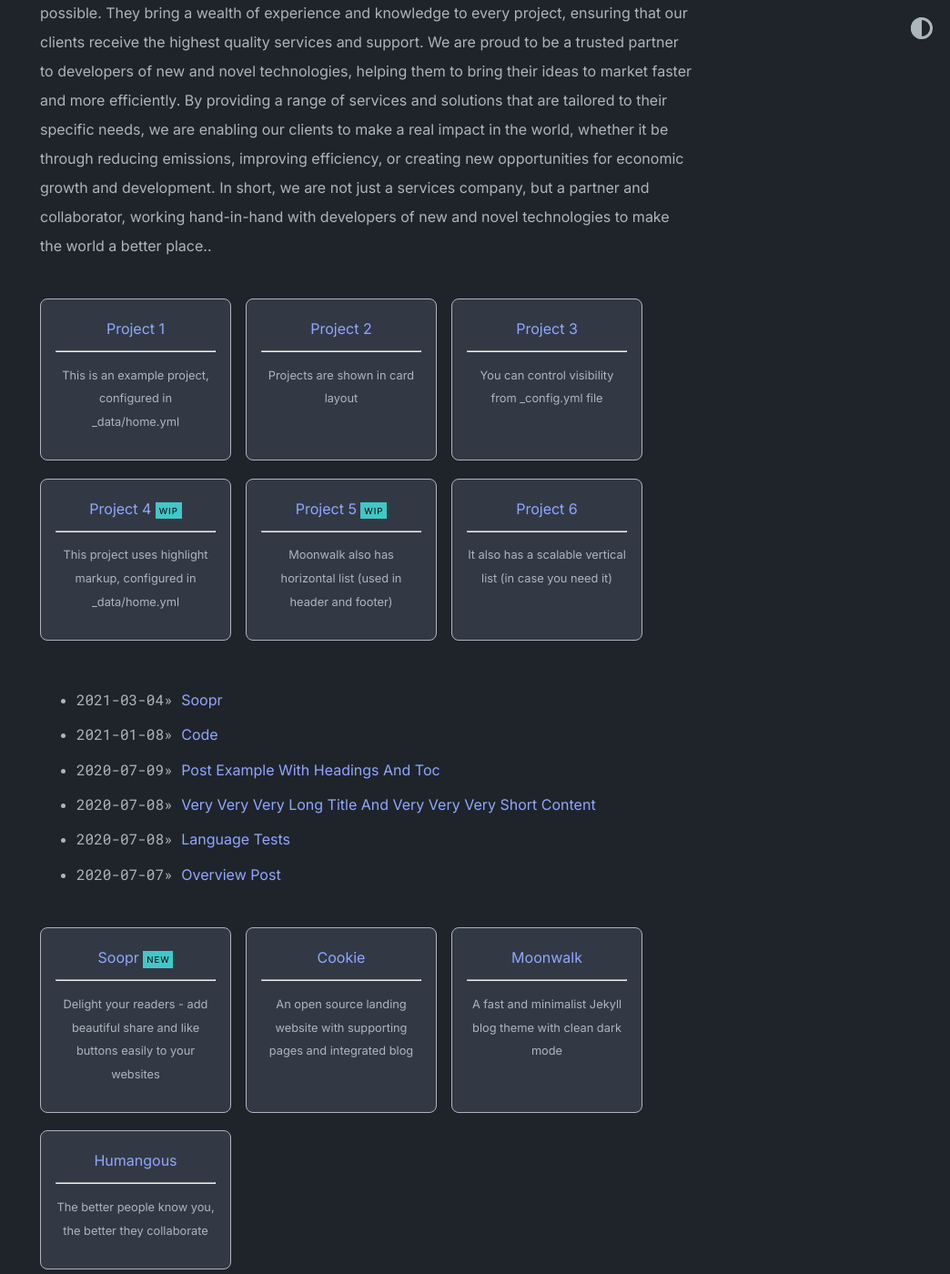
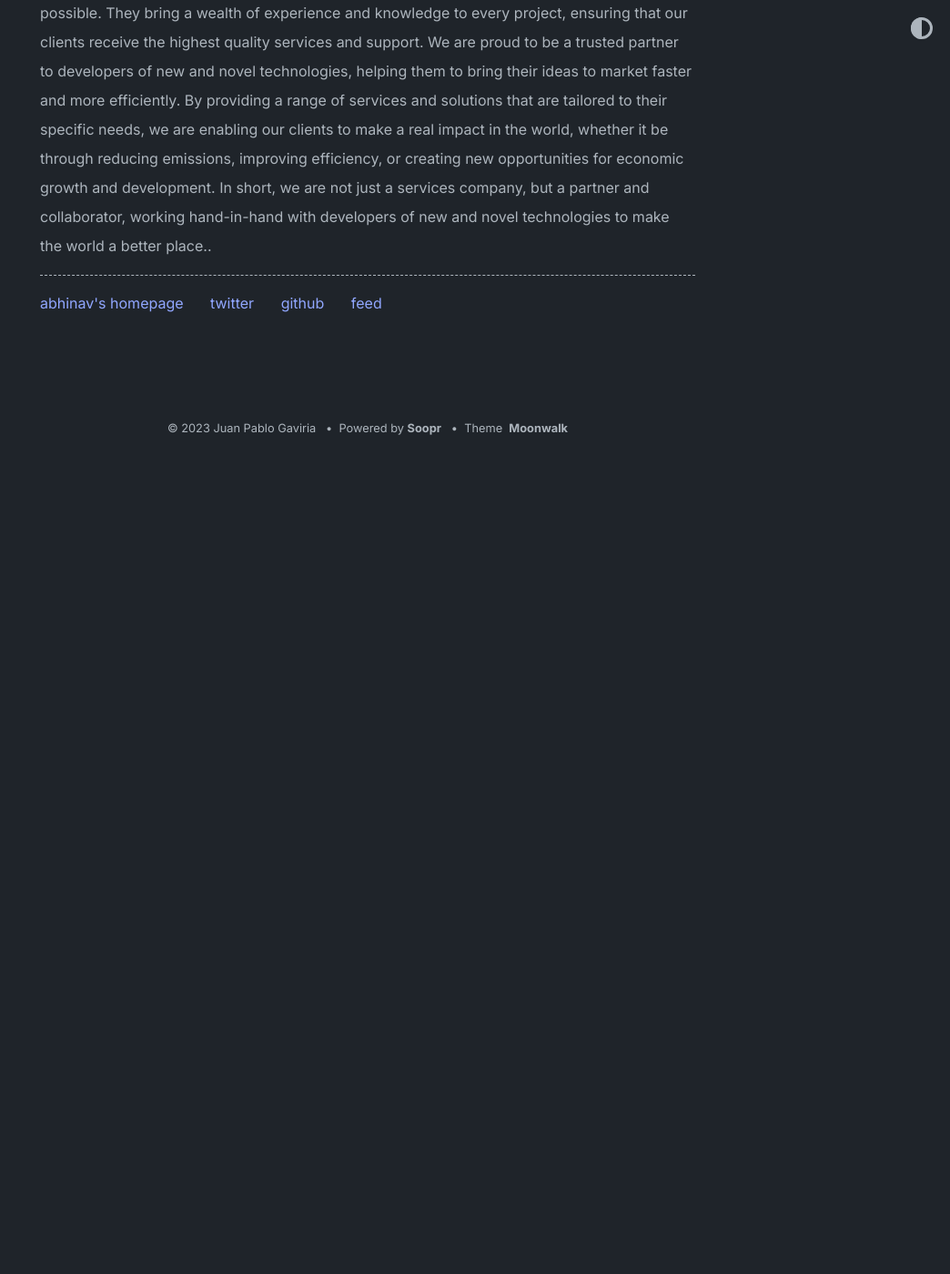
Before and after one commit to jpgaviria2/jpgaerospace, a Jekyll site: the page built from index.md, in a window 1280 px wide and 1400 px high, scrolled down 491 px. Shown: the whole window at 91% size, without its empty margins (236-1280 px from the left). Built offline with Jekyll 4.4.1, drawn with Linux system fonts in a browser that asks for light colours; after the commit the page ends 987 px from its top, so only the background shows below that.

Commit message:
Update _config.yml

```diff
--- a/_config.yml
+++ b/_config.yml
@@ -33,18 +33,18 @@ theme_config:
   show_footer: true # show footer links in home page,add in _data/home.yml
   show_copyright: true # show copyright notice in footer
   # following keys are using to create home layout
-  show_projects: true # show projects as cards, add in _data/home.yml
-  show_blog: true # show blog posts added in _posts
-  show_old_projects: true # show old projects as cards, add in _data/home.yml
+  show_projects: false # show projects as cards, add in _data/home.yml
+  show_blog: false # show blog posts added in _posts
+  show_old_projects: false # show old projects as cards, add in _data/home.yml
   show_misc_list: false # show generic vertical list for misc details, add _data/home.yml
-  show_reading_time: true # show number of words and reading time in the blog posts
+  show_reading_time: false # show number of words and reading time in the blog posts
   show_tags: true # show tags in a blog posts
   # options for "home" page
   home:
-    #title_projects: Portfolio
-    #title_misc_list: Details
-    #title_blog: Blog
-    #title_old_projects: Old Projects
+    title_projects: Portfolio
+    title_misc_list: Details
+    title_blog: Blog
+    title_old_projects: Old Projects
 
 soopr:
   publish_token: "" # sign up at https://www.soopr.co to get your publish token and personalize share and reaction options
```
